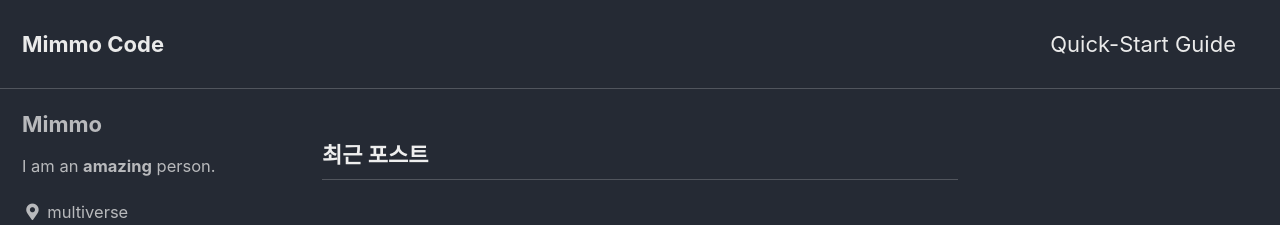
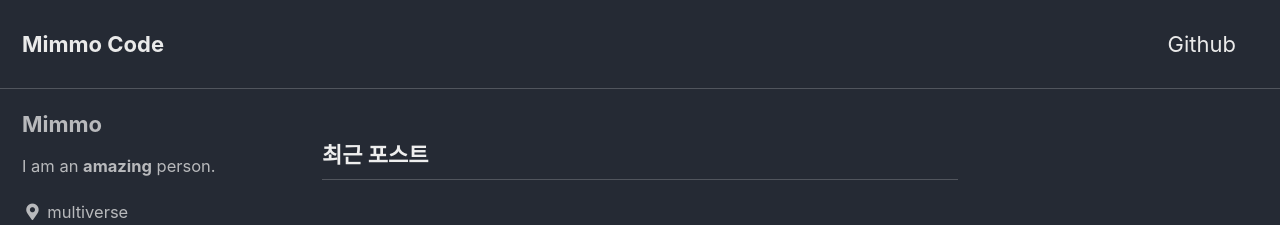
Before and after one commit to dadaproto/dadaproto.github.io, a Jekyll site: the page built from index.html, in a window 1280 px wide. Shown: the top 225 px of the page. Built offline with Jekyll 4.4.1, drawn with Linux system fonts in a browser that asks for light colours; cached includes are drawn as plain includes; the list of posts is cut into pages by our own code.

Commit message:
Update skin to Dark

```diff
--- a/_config.yml
+++ b/_config.yml
@@ -10,8 +10,8 @@
 # Review documentation to determine if you should use `theme` or `remote_theme`
 # https://mmistakes.github.io/minimal-mistakes/docs/quick-start-guide/#installing-the-theme
 
-# theme: "minimal-mistakes-jekyll"
-remote_theme: "mmistakes/minimal-mistakes@4.24.0"
+theme: "minimal-mistakes-jekyll"
+# remote_theme: "mmistakes/minimal-mistakes@4.24.0"
 minimal_mistakes_skin: "dark" # "default", "air", "aqua", "contrast", "dark", "dirt", "neon", "mint", "plum", "sunrise"
 
 # Site Settings
@@ -26,7 +26,7 @@ baseurl: # the subpath of your site, e.g. "/blog"
 repository: # GitHub username/repo-name e.g. "mmistakes/minimal-mistakes"
 teaser: # path of fallback teaser image, e.g. "/assets/images/500x300.png"
 logo: # path of logo image to display in the masthead, e.g. "/assets/images/88x88.png"
-masthead_title: # overrides the website title displayed in the masthead, use " " for no title
+masthead_title: "Mimmo Code" # overrides the website title displayed in the masthead, use " " for no title
 # breadcrumbs            : false # true, false (default)
 words_per_minute: 200
 comments:
--- a/_data/navigation.yml
+++ b/_data/navigation.yml
@@ -1,7 +1,7 @@
 # main links
 main:
-  - title: "Quick-Start Guide"
-    url: https://mmistakes.github.io/minimal-mistakes/docs/quick-start-guide/
+  - title: "Github"
+    url: https://github.com/dadaproto
   # - title: "About"
   #   url: https://mmistakes.github.io/minimal-mistakes/about/
   # - title: "Sample Posts"
--- a/assets/css/main.scss
+++ b/assets/css/main.scss
@@ -5,5 +5,5 @@ search: false
 
 @charset "utf-8";
 
-@import "minimal-mistakes/skins/{{ site.minimal_mistakes_skin | default: 'default' }}"; // skin
+@import "minimal-mistakes/skins/{{ site.minimal_mistakes_skin | default: 'dark' }}"; // skin
 @import "minimal-mistakes"; // main partials
```
